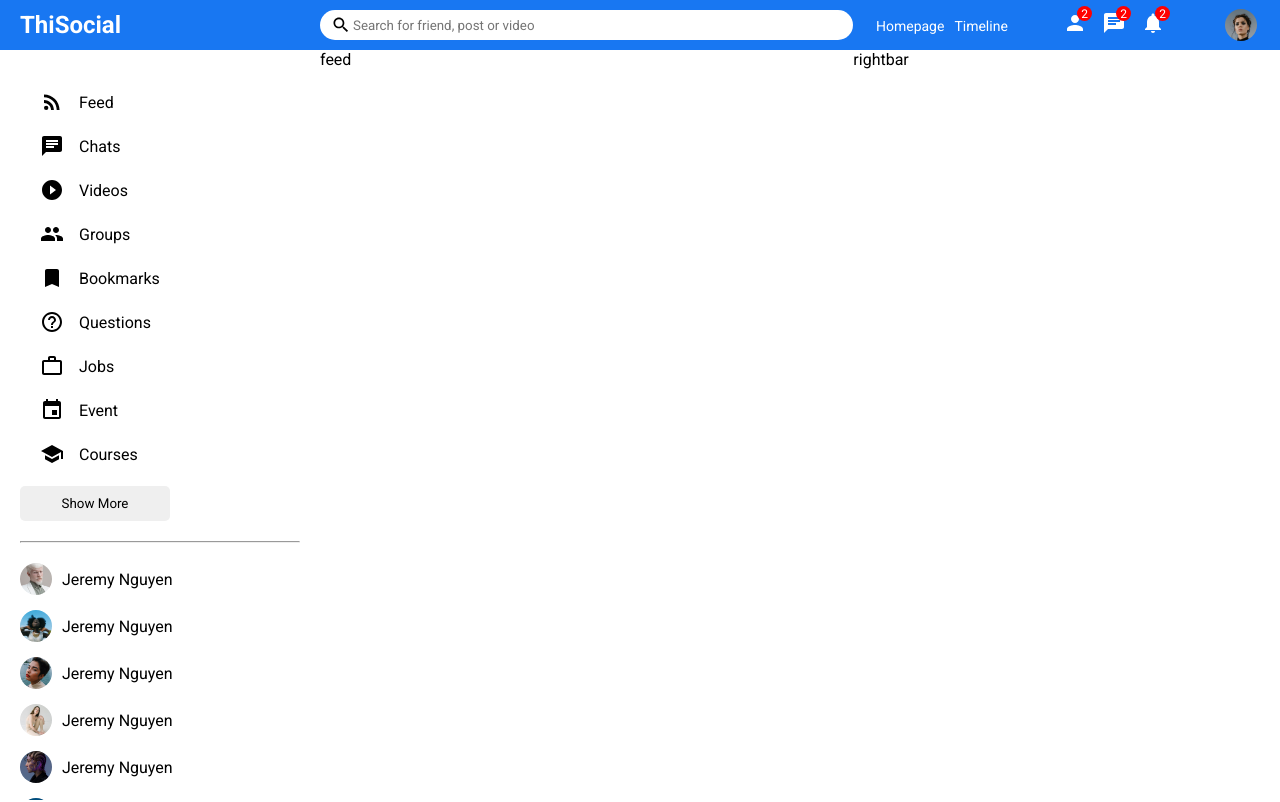
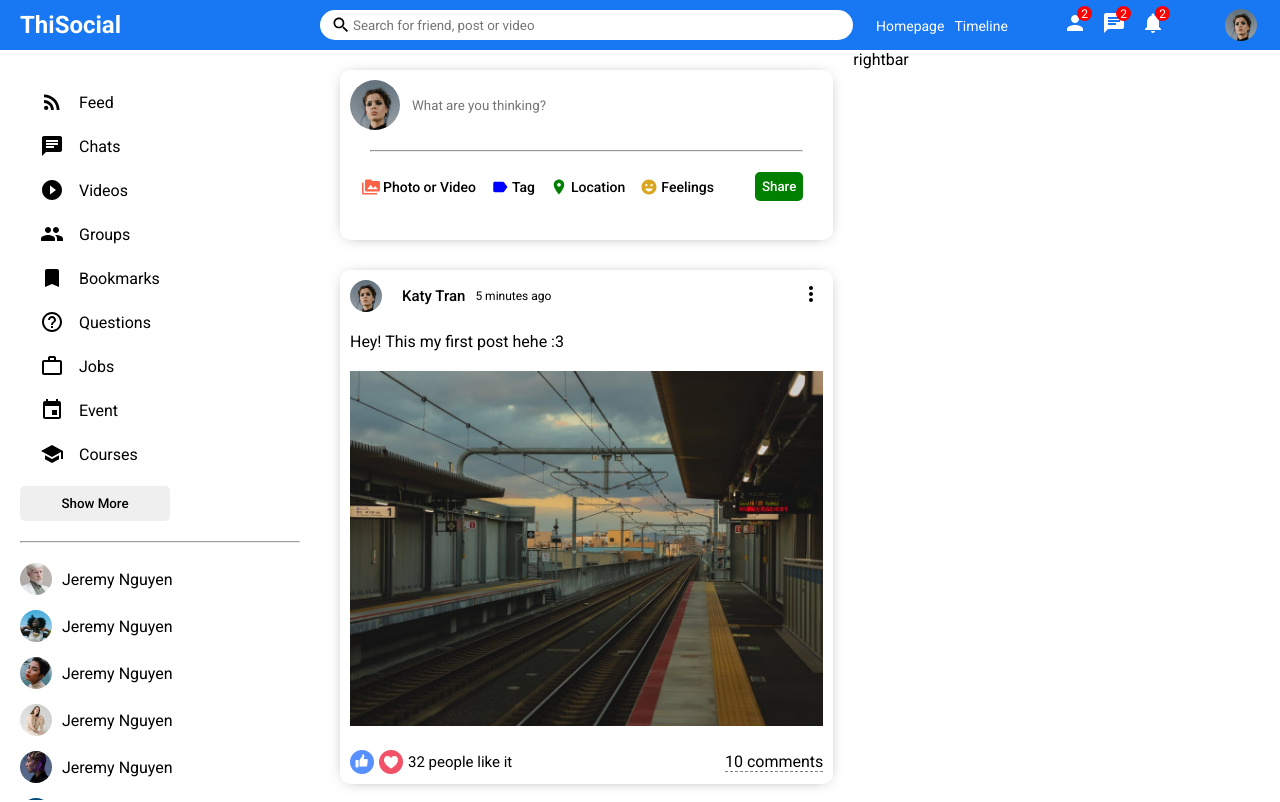
Before and after one commit to thidinhxm/mern-social-app, a React (Create React App) app in the folder client/: page / in a window 1280 px wide. Shown: the top 802 px of the page. Built offline with nearby package versions, Linux system fonts and the light colour scheme.

Commit message:
create feed (share and post)

```diff
--- a/client/src/components/Topbar/Topbar.js
+++ b/client/src/components/Topbar/Topbar.js
@@ -1,7 +1,7 @@
 import React from 'react';
 import classes from './Topbar.module.scss';
 import { Search, Person, Chat, Notifications } from '@mui/icons-material'
-import { Person1 } from '../../assets/images/person/index.js';
+import { Person1 } from '../../assets/images/person/index';
 
 function Topbar() {
   return (
--- a/client/src/components/feed/Feed.js
+++ b/client/src/components/feed/Feed.js
@@ -1,8 +1,21 @@
+import Post from '../post/Post';
+import Share from '../share/Share';
 import classes from './Feed.module.scss';
 
 function Feed() {
   return (
-    <div className={classes.feed}>feed</div>
+    <div className={classes.feed}>
+      <div className={classes.feedWrapper}>
+        <Share />
+        <Post />
+        <Post />
+        <Post />
+        <Post />
+        <Post />
+        <Post />
+        <Post />
+      </div>
+    </div>
   )
 }
 
--- a/client/src/components/feed/Feed.module.scss
+++ b/client/src/components/feed/Feed.module.scss
@@ -1,3 +1,7 @@
 .feed {
   flex: 5;
 }
+
+.feedWrapper {
+  padding: 20px;
+}
--- /dev/null
+++ b/client/src/components/post/Post.js
@@ -0,0 +1,39 @@
+import classes from './Post.module.scss';
+import {Person1} from '../../assets/images/person/index';
+import { MoreVert } from '@mui/icons-material';
+import { Post1 } from '../../assets/images/post/index';
+import { Heart, Like } from '../../assets/images/icon/index';
+function Post() {
+  return (
+    <div className={classes.post}>
+      <div className={classes.postWrapper}>
+        <div className={classes.postTop}>
+          <div className={classes.postTopLeft}>
+            <img src={Person1} alt="" className={classes.postProfileImg} />
+            <span className={classes.postUsername}>Katy Tran</span>
+            <span className={classes.postDate}>5 minutes ago</span>
+          </div>
+          <div className={classes.postTopRight}>
+            <MoreVert />
+          </div>
+        </div>
+        <div className={classes.postCenter}>
+          <span className={classes.postText}>Hey! This my first post hehe :3</span>
+          <img src={Post1} alt="" className={classes.postImg} />
+        </div>
+        <div className={classes.postBottom}>
+          <div className={classes.postBottomLeft}>
+            <img src={Like} alt="" className={classes.likeIcon} />
+            <img src={Heart} alt="" className={classes.likeIcon} />
+            <span className={classes.postLikeCounter}> 32 people like it</span>
+          </div>
+          <div className={classes.postBottomRight}>
+            <span className={classes.postCommentText}>10 comments</span>
+          </div>
+        </div>
+      </div>
+    </div>
+  )
+}
+
+export default Post;
--- /dev/null
+++ b/client/src/components/post/Post.module.scss
@@ -0,0 +1,82 @@
+.post {
+  width: 100%;
+  border-radius: 10px;
+  -webkit-box-shadow: 0px 1px 16px -8px rgba(0,0,0,0.68);
+  box-shadow: 0px 1px 16px -8px rgba(0,0,0,0.68);
+  margin: 30px 0;
+
+  .postWrapper {
+    padding: 10px;
+
+    .postTop {
+      display: flex;
+      align-items: center;
+      justify-content: space-between;
+      .postTopLeft {
+        display: flex;
+        align-items: center;
+
+        .postProfileImg {
+          width: 32px;
+          height: 32px;
+          border-radius: 50%;
+          object-fit: cover;
+          margin-right: 10px;
+        }
+
+        .postUsername {
+          font-size: 15px;
+          font-weight: 500;
+          margin: 0 10px;
+        }
+
+        .postDate {
+          font-size: 12px;
+        }
+      }
+    }
+
+    .postCenter {
+      margin: 20px 0;
+
+      .postImg {
+        margin-top: 20px;
+        width: 100%;
+        max-height: 500px;
+        object-fit: contain;
+      }
+    }
+
+    .postBottom {
+      display: flex;
+      align-items: center;
+      justify-content: space-between;
+
+      .postBottomLeft {
+        display: flex;
+        align-items: center;
+
+        .likeIcon {
+          width: 24px;
+          height: 24px;
+          margin-right: 5px;
+          cursor: pointer;
+        }
+
+        .postLikeCounter {
+          font-size: 15px;
+        }
+      }
+
+      .postBottomRight {
+
+        .postCommentText {
+          cursor: pointer;
+          border-bottom: 1px dashed gray;
+        }
+      }
+    }
+
+
+  }
+}
--- /dev/null
+++ b/client/src/components/share/Share.js
@@ -0,0 +1,44 @@
+import classes from './Share.module.scss'
+import { Person1 } from '../../assets/images/person/index'
+import { PermMedia, Label, Room, EmojiEmotions } from '@mui/icons-material'
+
+function Share() {
+  return (
+    <div className={classes.share}>
+      <div className={classes.shareWrapper}>
+        <div className={classes.shareTop}>
+          <img src={Person1} alt="" className={classes.shareProfilePicture} />
+          <input
+            type="text"
+            className={classes.shareInput}
+            placeholder='What are you thinking?'
+          />
+        </div>
+        <hr className={classes.shareHr} />
+        <div className={classes.shareBottom}>
+          <div className={classes.shareOptions}>
+            <div className={classes.shareOption}>
+              <PermMedia htmlColor='tomato' className={classes.shareIcon} />
+              <span className={classes.shareOptionText}>Photo or Video</span>
+            </div>
+            <div className={classes.shareOption}>
+              <Label htmlColor='blue' className={classes.shareIcon} />
+              <span className={classes.shareOptionText}>Tag</span>
+            </div>
+            <div className={classes.shareOption}>
+              <Room htmlColor='green' className={classes.shareIcon} />
+              <span className={classes.shareOptionText}>Location</span>
+            </div>
+            <div className={classes.shareOption}>
+              <EmojiEmotions htmlColor='goldenrod' className={classes.shareIcon} />
+              <span className={classes.shareOptionText}>Feelings</span>
+            </div>
+          </div>
+          <button className={classes.shareButton}>Share</button>
+        </div>
+      </div>
+    </div>
+  )
+};
+
+export default Share;
--- /dev/null
+++ b/client/src/components/share/Share.module.scss
@@ -0,0 +1,75 @@
+.share {
+  width: 100%;
+  height: 170px;
+  border-radius: 10px;
+  -webkit-box-shadow: 0px 1px 16px -8px rgba(0,0,0,0.68);
+  box-shadow: 0px 1px 16px -8px rgba(0,0,0,0.68);
+
+  .shareWrapper {
+    padding: 10px;
+
+    .shareTop {
+      display: flex;
+      align-items: center;
+
+      .shareProfilePicture {
+          width: 50px;
+          height: 50px;
+          border-radius: 50%;
+          object-fit: cover;
+          margin-right: 10px;
+      }
+
+      .shareInput {
+        border: none;
+        width: 80%;
+        &:focus {
+          outline: none;
+        }
+      }
+    }
+
+    .shareHr {
+      margin: 20px;
+    }
+
+    .shareBottom {
+      display: flex;
+      align-items: center;
+      justify-content: space-between;
+
+      .shareOptions {
+        display: flex;
+        margin-left: 12px;
+
+        .shareOption {
+          display: flex;
+          align-items: center;
+          margin-right: 15px;
+          cursor: pointer;
+
+          .shareIcon {
+            font-size: 18px;
+            margin-right: 3px;
+          }
+
+          .shareOptionText {
+            font-size: 14px;
+            font-weight: 500;
+          }
+        }
+      }
+
+      .shareButton {
+        border: none;
+        padding: 7px;
+        border-radius: 5px;
+        font-weight: 500;
+        margin-right: 20px;
+        background-color: green;
+        cursor: pointer;
+        color: #fff;
+      }
+    }
+  }
+}
--- a/client/src/components/sidebar/Sidebar.module.scss
+++ b/client/src/components/sidebar/Sidebar.module.scss
@@ -27,10 +27,6 @@
 
         .sidebarIcon {
           margin-right: 15px;
-        }
-
-        .sidebarListItemText {
-
         }
       }
     }
@@ -64,10 +60,6 @@
           object-fit: cover;
           margin-right: 10px;
         }
-
-        .sidebarFriendName {
-
-        }
       }
     }
   }
--- a/client/src/index.css
+++ b/client/src/index.css
@@ -1,4 +1,4 @@
-@import url('https://fonts.googleapis.com/css2?family=Open+Sans:wght@400;500;600;700&family=Roboto:ital,wght@0,100;0,300;0,400;0,700;1,500&display=swap');
+@import url('https://fonts.googleapis.com/css2?family=Open+Sans:wght@400;500;600;700&family=Roboto:ital,wght@0,100;0,300;0,400;0,500;0,700;1,500&display=swap');
 
 * {
   margin: 0;
```
